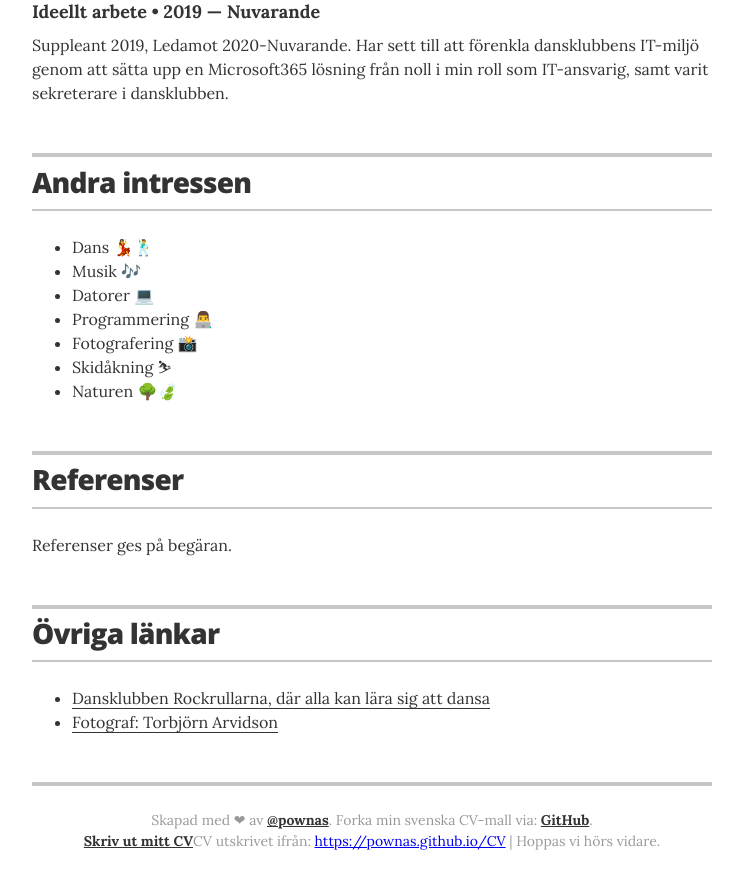
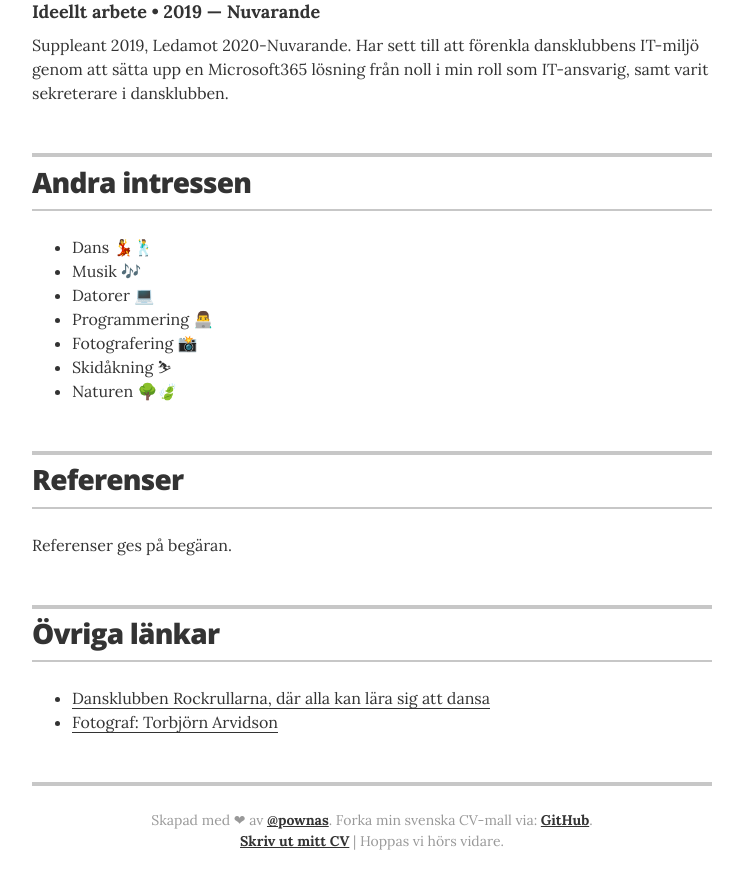
Before and after one commit to pownas/CV, a Jekyll site: the page built from index.html, in a window 1280 px wide and 900 px high, scrolled down 2753 px. Shown: the top 889 px of the window, without its empty margins (268-1011 px from the left). Built offline with Jekyll 4.4.1, drawn with Linux system fonts in a browser that asks for light colours.

Commit message:
Uppdaterat en miss av - i print-only

```diff
--- a/_layouts/resume.html
+++ b/_layouts/resume.html
@@ -255,7 +255,7 @@
           <span class="print-only">GitHub (<a>https://github.com/pownas/resume-swedish-template</a>)</span>
           <a href="https://github.com/pownas/resume-swedish-template" class="no-print">GitHub</a>.
         </p>
-        <p class="footer-line"><a href="#" class="no-print" onclick="window.print();return false;">Skriv ut mitt CV</a><span class="print only">CV utskrivet ifrån: <a href="https://pownas.github.io/CV">https://pownas.github.io/CV</a></span> | Hoppas vi hörs vidare.</p>
+        <p class="footer-line"><a href="#" class="no-print" onclick="window.print();return false;">Skriv ut mitt CV</a><span class="print-only">CV utskrivet ifrån: <a href="https://pownas.github.io/CV">https://pownas.github.io/CV</a></span> | Hoppas vi hörs vidare.</p>
       </footer>
 
     </div>
```
